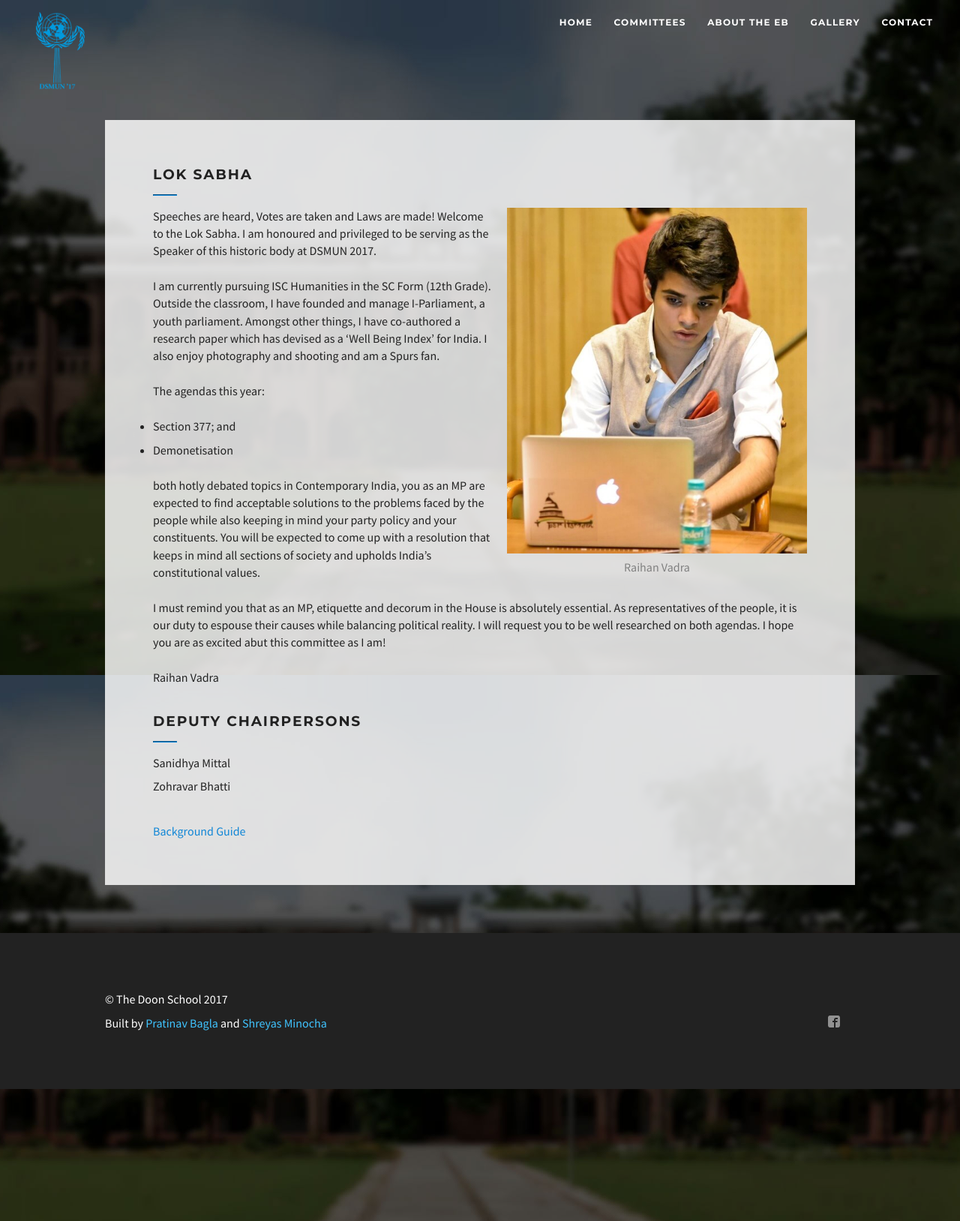
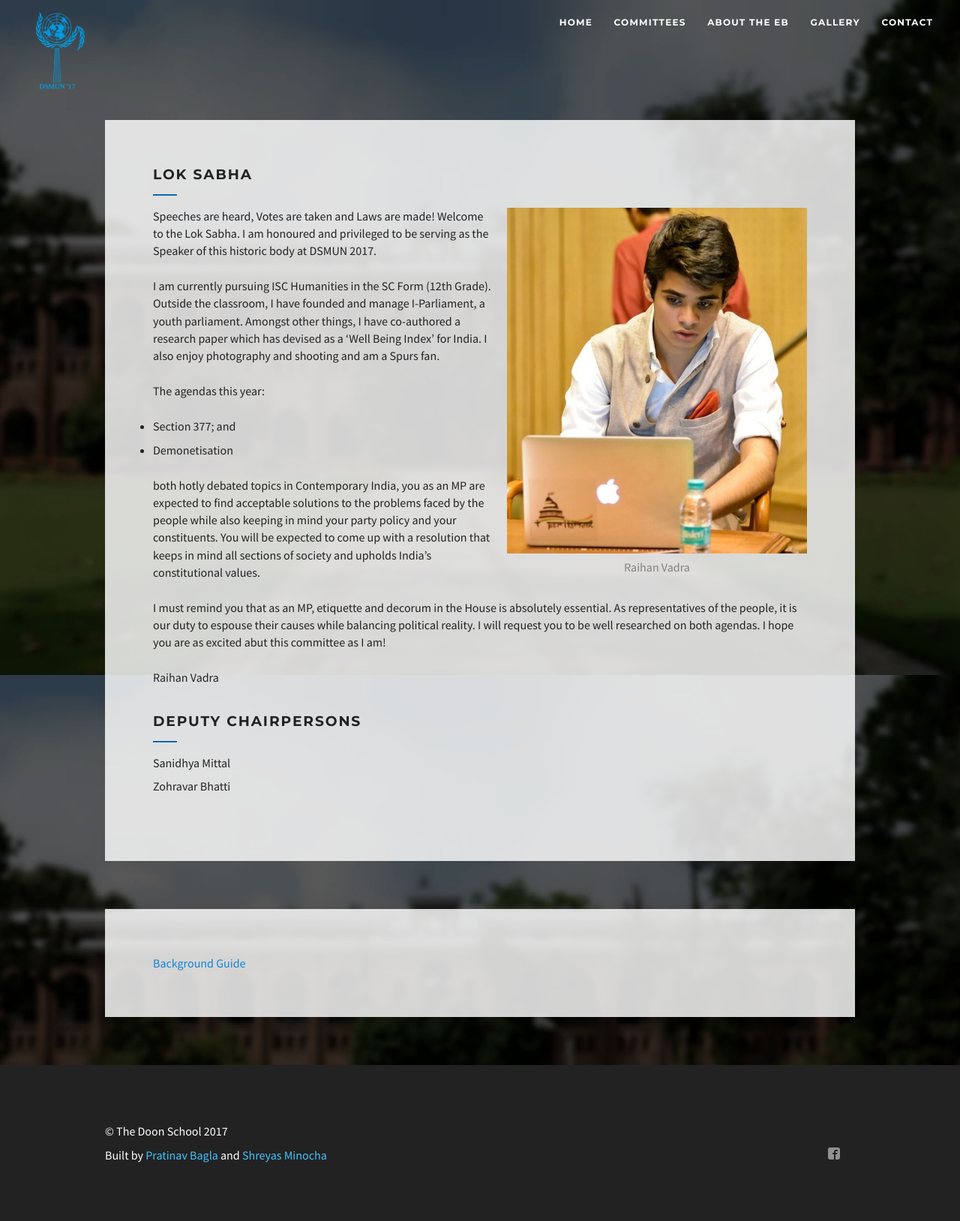
Before and after one commit to pratinav/dsmun17.com, a Jekyll site: the page built from committees/ls.md, in a window 1280 px wide. Shown: the whole page at 75% size. Built offline with Jekyll 4.4.1, drawn with Linux system fonts in a browser that asks for light colours.

Commit message:
Updated committee pages

```diff
--- a/_layouts/committee_page.html
+++ b/_layouts/committee_page.html
@@ -9,6 +9,8 @@ layout: default
     <figcaption>{{ page.chair }}</figcaption>
   </figure>
   {{ content }}
-    <br>
+</section>
+
+<section id="bg" class="container panel">
   <a href="{{ site.baseurl }}/bgs/{{ page.name | remove: 'md' }}pdf">Background Guide</a>
 </section>
```
Lines whose indentation alone changed are shown as unchanged.
